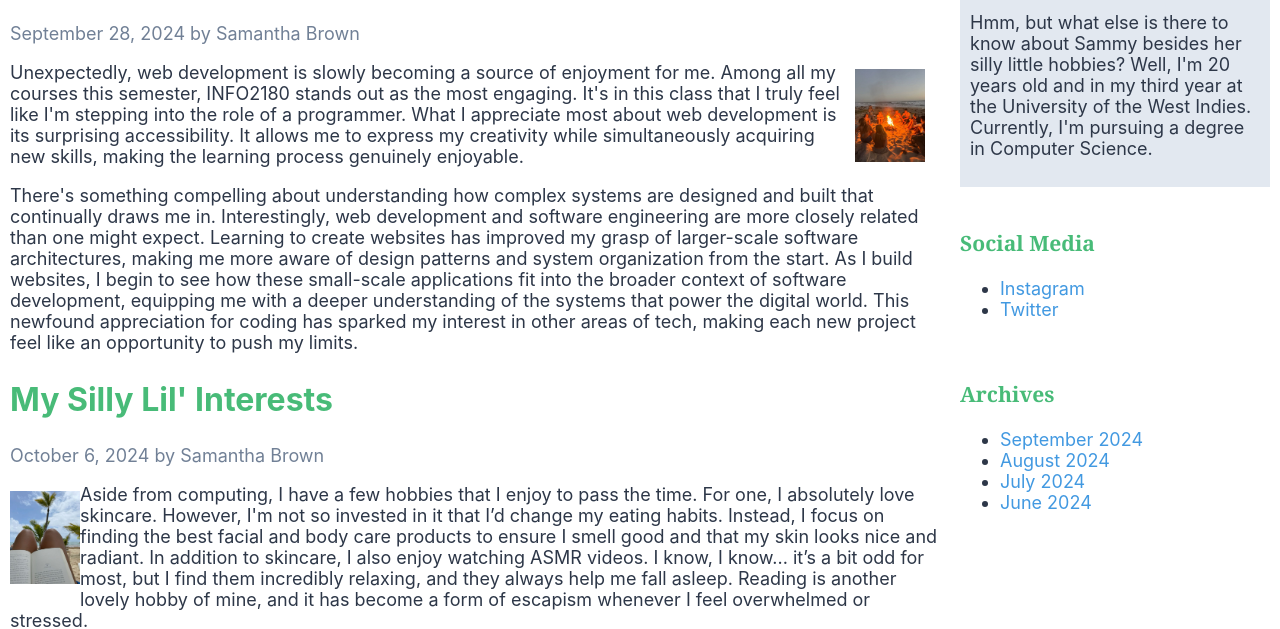
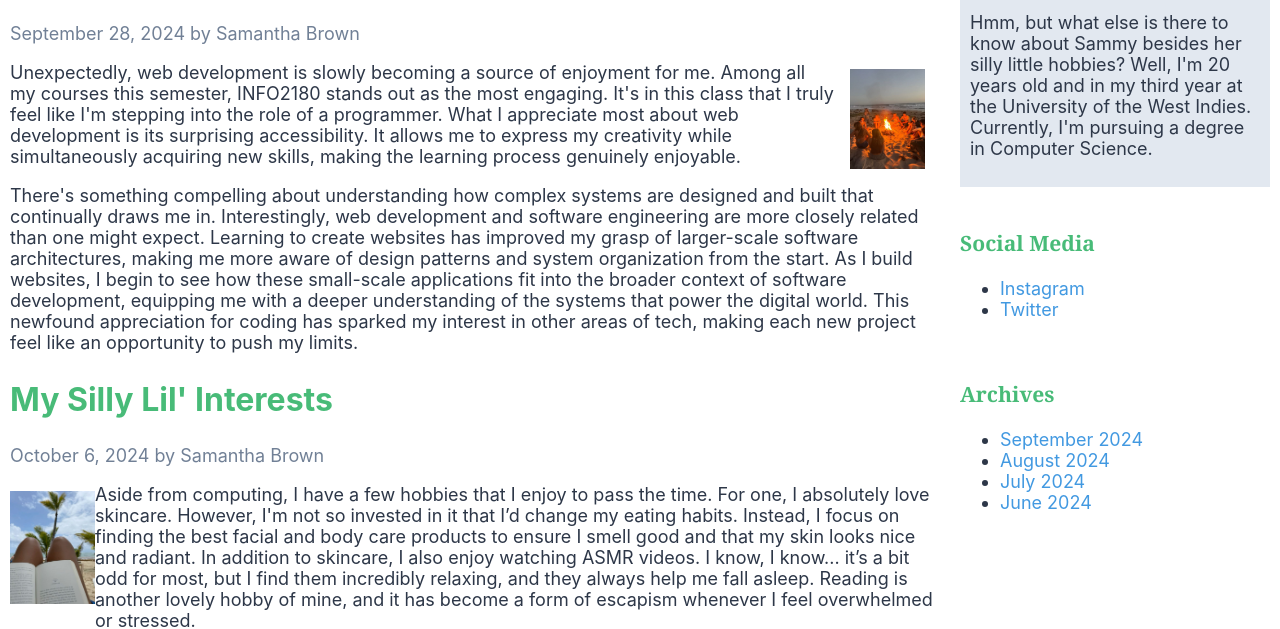
Before and after one commit to 20xsammyyy/info2180-lab2, a plain HTML site: page index.html in a window 1280 px wide. Shown: the part 355-984 px from the top of the page. Drawn offline with Linux system fonts and the light colour scheme.

Commit message:
editted css file

```diff
--- a/styles.css
+++ b/styles.css
@@ -66,14 +66,14 @@ body {
 .blog-image-left {
     float: left;
     margin: 15px 0;
-    width: 70px;
+    width: 85px;
     height: auto;
 }
 
 .blog-image-right {
     float: right;
     margin: 15px;
-    width: 70px;
+    width: 75px;
     height: auto;
 }
 
```
